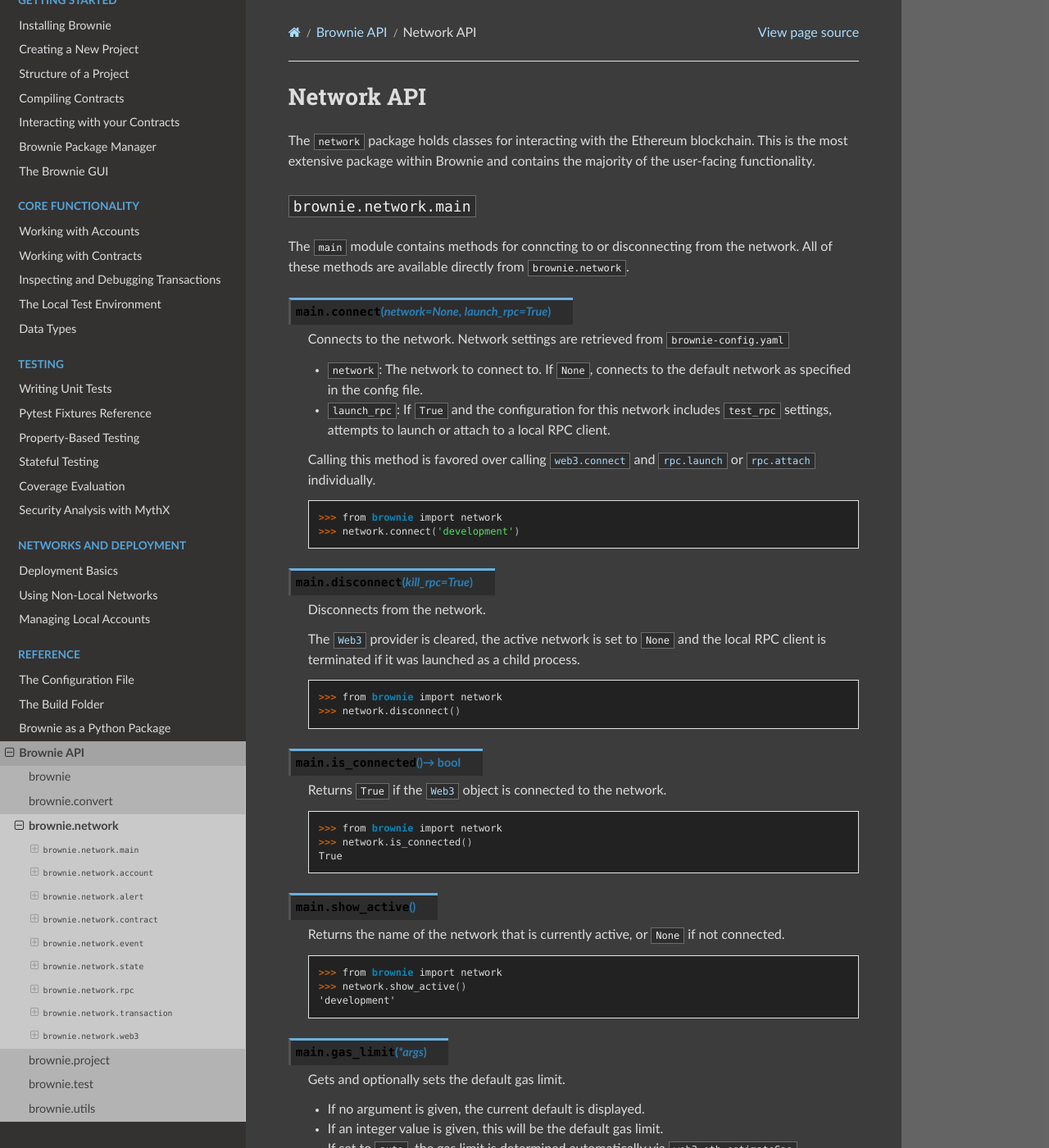
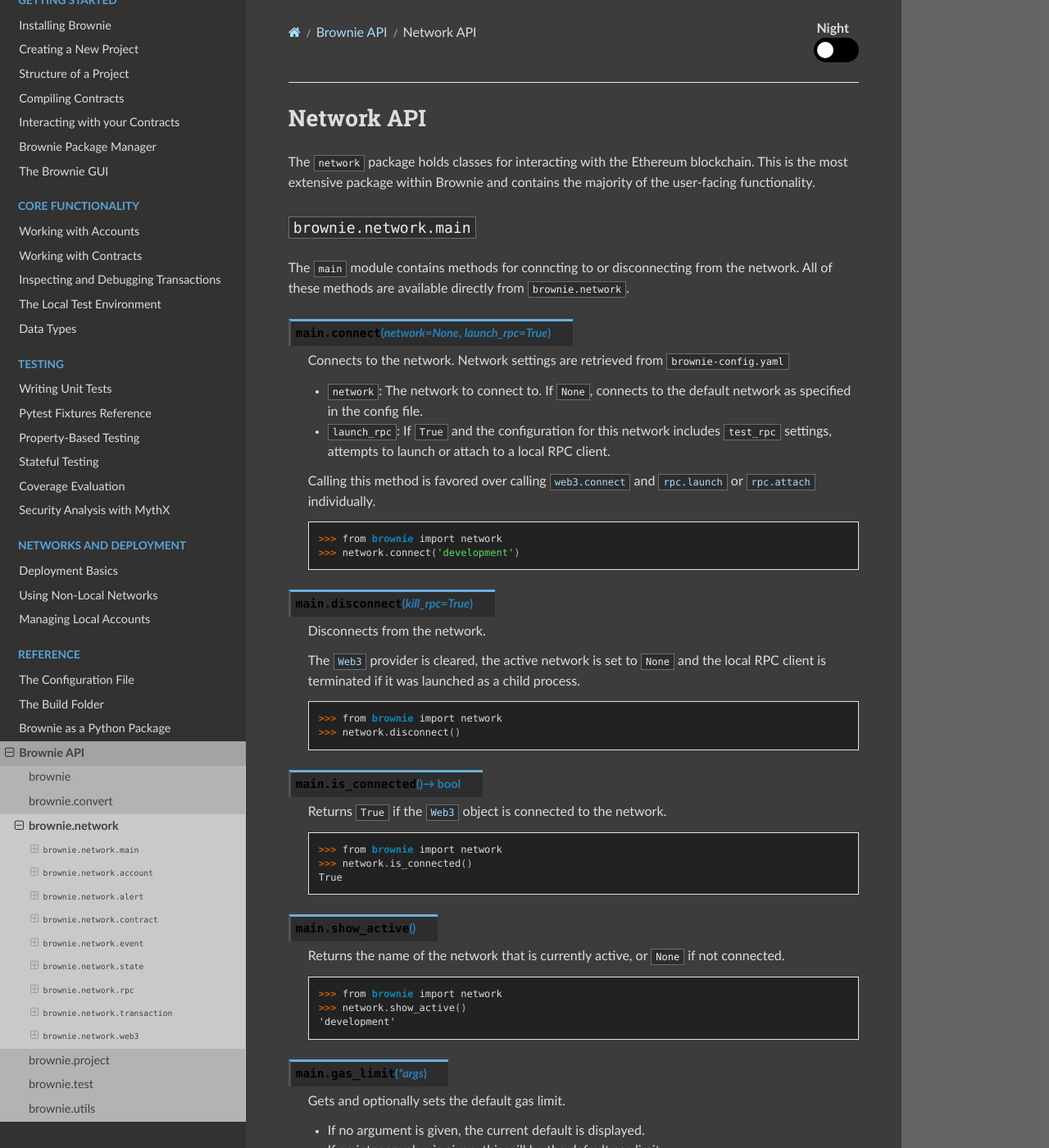
Before and after one commit to eth-brownie/brownie, a Sphinx documentation site: the page built from docs/api-network.rst, in a window 1280 px wide and 1400 px high. Shown: the whole window at 82% size. Built offline with Sphinx 7.4.7 and the Read the Docs theme 2.0.0, drawn with Linux system fonts in a browser that asks for light colours.

Commit message:
docs: add toggle switch for night/day mode

```diff
--- /dev/null
+++ b/docs/_static/css/toggle.css
@@ -0,0 +1,65 @@
+input[type=checkbox] {
+    visibility: hidden;
+    height: 0;
+    width: 0;
+}
+
+label {
+    margin: 0 auto;
+    display: inline-block;
+    justify-content: center;
+    align-items: right;
+    border-radius: 100px;
+    position: relative;
+    cursor: pointer;
+    text-indent: -9999px;
+    width: 55px;
+    height: 30px;
+    background: #000;
+}
+
+label:after {
+    border-radius: 50%;
+    position: absolute;
+    content: '';
+    background: #fff;
+    width: 20px;
+    height: 20px;
+    top: 5px;
+    left: 4px;
+    transition: ease-in-out 200ms;
+}
+
+input:checked+label {
+    background: #3a7ca8;
+}
+
+input:checked+label:after {
+    left: calc(100% - 5px);
+    transform: translateX(-100%);
+}
+
+html.transition,
+html.transition *,
+html.transition *:before,
+html.transition *:after {
+    transition: ease-in-out 200ms !important;
+    transition-delay: 0 !important;
+}
+
+ul.wy-breadcrumbs {
+    width: 100%;
+}
+
+ul.wy-breadcrumbs li {
+    display: inline-block;
+}
+
+ul.wy-breadcrumbs div.container {
+    float: right;
+}
+
+div#modetext {
+    font-weight: bolder;
+    text-align: center;
+}
--- /dev/null
+++ b/docs/_static/js/toggle.js
@@ -0,0 +1,27 @@
+document.addEventListener('DOMContentLoaded', function() {
+
+    var checkbox = document.querySelector('input[name=mode]');
+
+    function toggleCssMode(isDay) {
+        var mode = (isDay ? "Day" : "Night");
+        localStorage.setItem("css-mode", mode);
+        document.getElementById('modetext').innerHTML = mode;
+
+        var darksheet = $('link[href="_static/css/dark.css"]')[0].sheet;
+        darksheet.disabled = isDay;
+    }
+
+    if (localStorage.getItem("css-mode") == "Day") {
+        toggleCssMode(true);
+        checkbox.setAttribute('checked', true);
+    }
+
+    checkbox.addEventListener('change', function() {
+        document.documentElement.classList.add('transition');
+        window.setTimeout(() => {
+            document.documentElement.classList.remove('transition');
+        }, 1000)
+        toggleCssMode(this.checked);
+    })
+
+});
--- /dev/null
+++ b/docs/_templates/breadcrumbs.html
@@ -0,0 +1,9 @@
+ {%- extends "sphinx_rtd_theme/breadcrumbs.html" %} {% block breadcrumbs_aside %}
+
+<div class="container">
+    <div id="modetext">Night</div>
+    <input class="container_toggle" type="checkbox" id="switch" name="mode">
+    <label for="switch">Toggle</label>
+</div>
+
+{% endblock %}
--- a/docs/conf.py
+++ b/docs/conf.py
@@ -97,7 +97,9 @@
 # so a file named "default.css" will overwrite the builtin "default.css".
 html_static_path = ["_static"]
 
-html_css_files = ["css/custom.css"]
+html_css_files = ["css/toggle.css", "css/dark.css"]
+
+html_js_files = ["js/toggle.js"]
 
 # Custom sidebar templates, must be a dictionary that maps document names
 # to template names.
```
Also changed, not shown: docs/_static/css/dark.css (renamed from docs/_static/css/custom.css), 1 other file.
